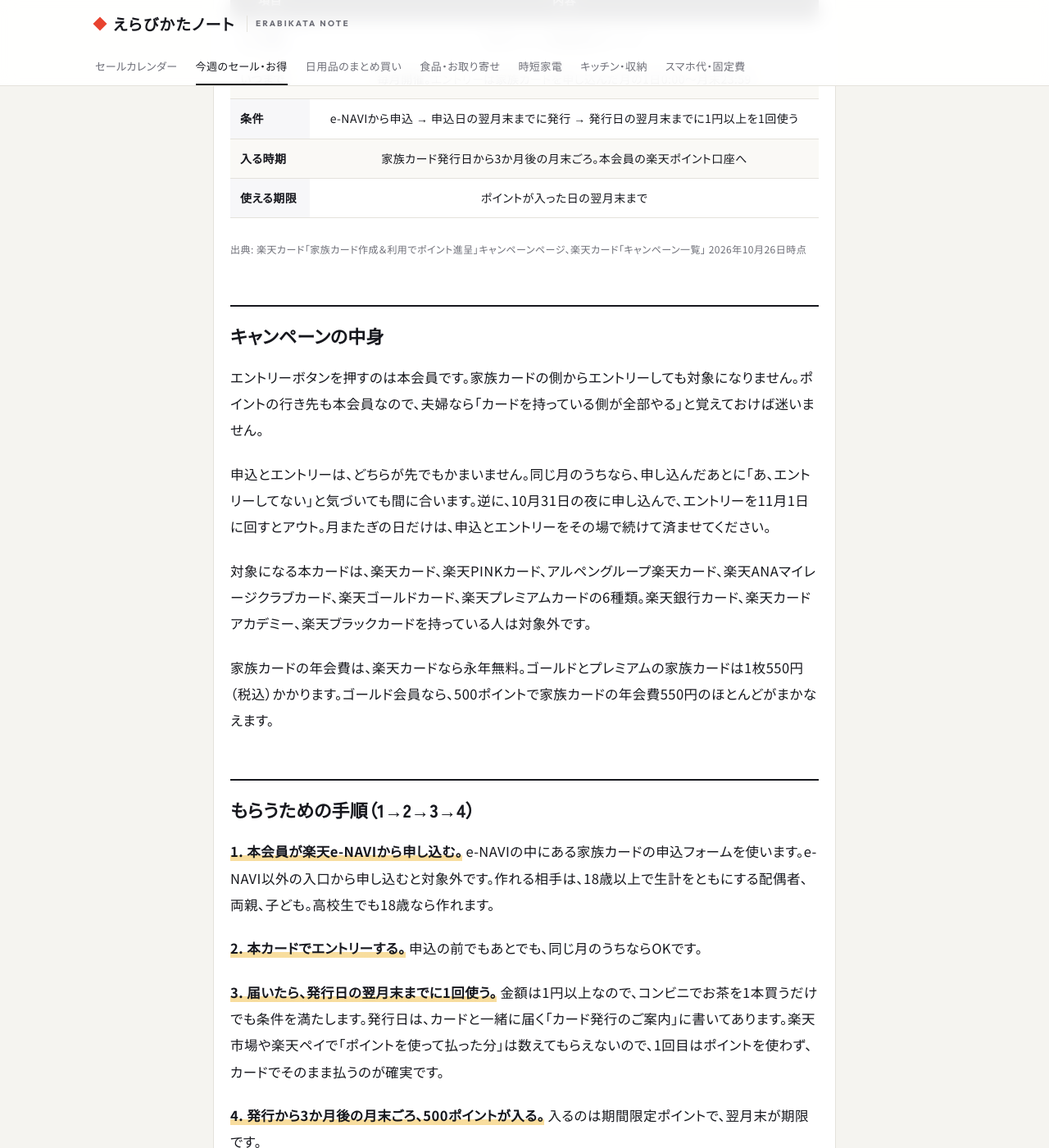
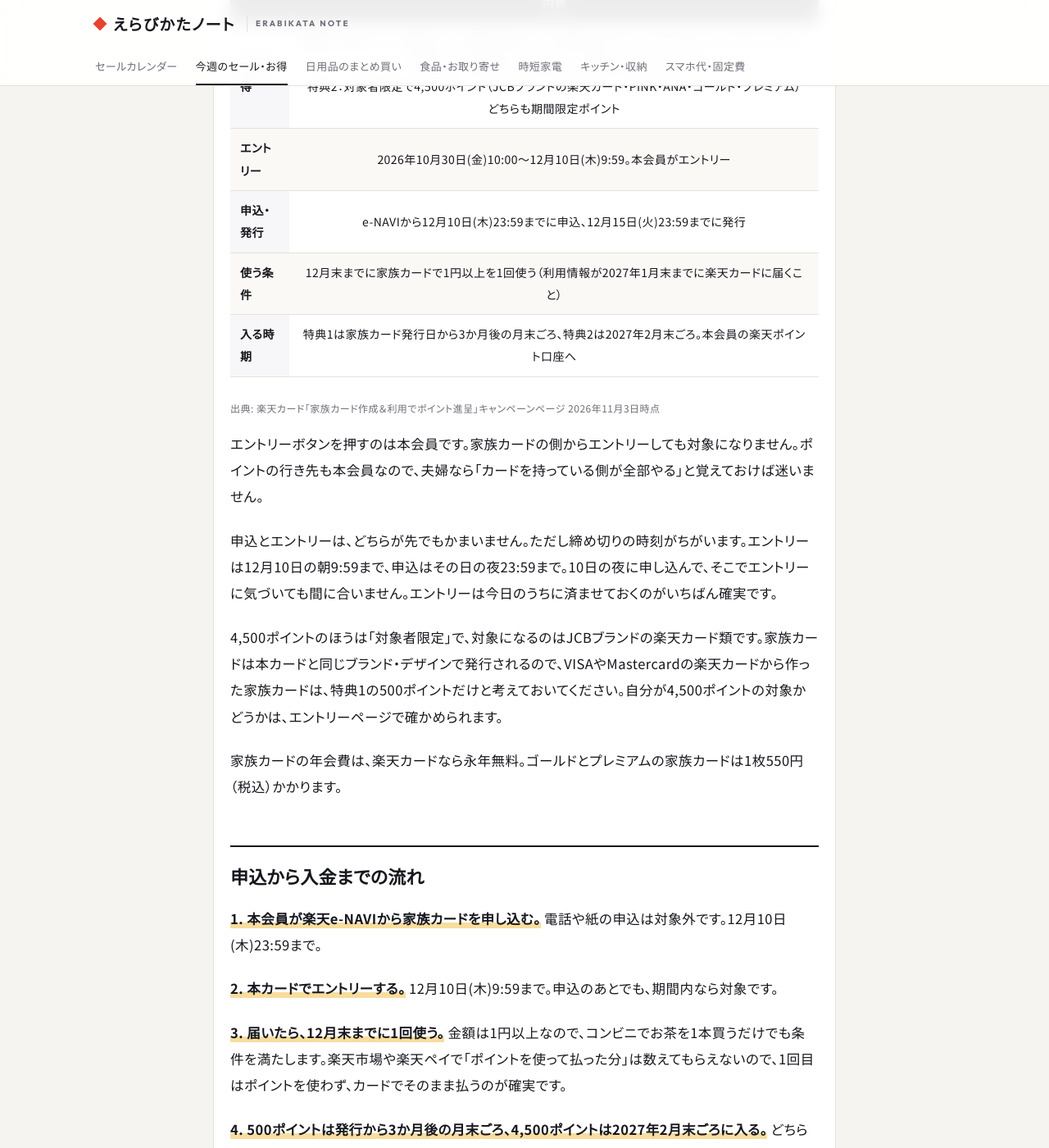
Before and after one commit to SakO377/blog, a Jekyll site: the page built from _posts/2026-10-26-rakuten-card-kazoku-card-500pt.md, in a window 1280 px wide and 1400 px high, scrolled down 1761 px. Shown: the whole window at 82% size. Built offline with Jekyll 4.4.1, drawn with Linux system fonts in a browser that asks for light colours; some of the changed text lies outside the part shown.

Commit message:
家族カード記事を最大5,000pt・12月10日締めの新しい条件に直す
Co-Authored-By: Claude Opus 5.5 <noreply@anthropic.com>
Claude-Session: https://claude.ai/code/session_013RFGDyjj236MuLuKeonpku

```diff
--- a/_posts/2026-10-26-rakuten-card-kazoku-card-500pt.md
+++ b/_posts/2026-10-26-rakuten-card-kazoku-card-500pt.md
@@ -1,82 +1,61 @@
 ---
 layout: post
-title: "楽天カード家族カードで500ポイント｜条件と入る時期【10月】"
+title: "楽天カード家族カードで最大5,000ポイント｜12月10日までの条件【11月】"
 date: 2026-10-26 07:00:00 +0900
-updated: 2026-10-26
+updated: 2026-11-03
 categories: [otoku]
-expires: 2026-11-30
-description: "楽天カードの家族カードを作って1回使うと、本会員に500ポイント。申し込んだ月の月末までにエントリー、ポイントは発行の3か月後の月末ごろに入ります。本カードと同時に申し込むと対象外など、もらえない8つのケースと日付の早見表つき。"
+expires: 2026-12-10
+description: "楽天カードの家族カードを作って1回使うと、本会員に500ポイント。JCBの楽天カードならさらに対象者限定で4,500ポイント、合計最大5,000ポイント。エントリーは12月10日(木)9:59まで、申込は同じ日の23:59まで。もらえない8つのケースと入る時期つき。"
 ---
 
 <div class="conclusion" markdown="1">
 
-**夫や妻に家族カードを1枚作って、1回使うだけで500ポイント。** 本会員が楽天e-NAVIから申し込み、その月のうちにエントリーすればOKです。ポイントは家族カードの発行から3か月後の月末ごろ、本会員に入ります。前に家族カードを作ったことがある家庭と、楽天カードを今から作る人（本カードと同時申込）はもらえません。
+**夫や妻に家族カードを1枚作って、1回使うだけで500ポイント。JCBの楽天カードなら、対象者限定でさらに4,500ポイントがついて最大5,000ポイントです。** エントリーは12月10日(木)9:59まで、家族カードの申込は同じ日の23:59まで。前に家族カードを作ったことがある家庭と、楽天カードを今から作る人（本カードと同時申込）はもらえません。
+
+{% include cta.html url="https://www.rakuten-card.co.jp/campaign/rakuten_card/family/add/" label="楽天カード公式で家族カードキャンペーンを見る" note="エントリーは12月10日(木)9:59まで" %}
 
 </div>
 
-{% include cta.html url="https://www.rakuten-card.co.jp/campaign/rakuten_card/family/add/" label="楽天カード公式で家族カードキャンペーンを見る" note="エントリーは申込月の月末まで" %}
+夫がドラッグストアで払ったおむつ代も、週末のホームセンターの支払いも、ポイントは全部あなたの楽天ポイント口座へ。家族カードを1枚作ると、家族の買い物が1つの明細とポイントにまとまります。年会費は楽天カードなら永年無料。そこにポイントがおまけでつくのが、このキャンペーンです。
 
-夫がドラッグストアで払ったおむつ代も、週末のホームセンターの支払いも、ポイントは全部あなたの楽天ポイント口座へ。家族カードを1枚作ると、家族の買い物が1つの明細とポイントにまとまります。年会費は楽天カードなら永年無料。そこに500ポイントがおまけでつくのが、このキャンペーンです。
+10月までは「毎月500ポイント・申込月の月末までにエントリー」という形でしたが、10月30日から中身が変わりました。締め切りは12月10日の1回だけ。年末の買い物が増える前に作っておくと、12月の支払いから家族のポイントがまとまり始めます。
 
-毎月やっているので、急いで今日申し込む必要はありません。気をつけたいのは「申し込んだ月の月末」というエントリーの締め切りだけ。10月に申し込むなら10月31日(土)23:59まで、11月に申し込むなら11月30日(月)23:59までです。
-
-## 結論：申し込んだ月のうちにエントリーすれば500ポイント
+## 結論：12月10日9:59までにエントリー、申込は同じ日の23:59まで
 
 <div class="ctable-wrap" markdown="1">
 
-| 項目 | 内容 |
+| | 内容 |
 |---|---|
-| いくら得 | 500ポイント（期間限定ポイント） |
-| いつまで | 毎月開催。エントリーは家族カードを申し込んだ月の1日0:00〜月末23:59 |
-| 条件 | e-NAVIから申込 → 申込日の翌月末までに発行 → 発行日の翌月末までに1円以上を1回使う |
-| 入る時期 | 家族カード発行日から3か月後の月末ごろ。本会員の楽天ポイント口座へ |
-| 使える期限 | ポイントが入った日の翌月末まで |
+| いくら得 | 特典1：500ポイント（楽天カード、楽天PINKカード、楽天ANAマイレージクラブカード、アルペングループ楽天カード、楽天ゴールドカード、楽天プレミアムカード）<br>特典2：対象者限定で4,500ポイント（JCBブランドの楽天カード・PINK・ANA・ゴールド・プレミアム）<br>どちらも期間限定ポイント |
+| エントリー | 2026年10月30日(金)10:00〜12月10日(木)9:59。本会員がエントリー |
+| 申込・発行 | e-NAVIから12月10日(木)23:59までに申込、12月15日(火)23:59までに発行 |
+| 使う条件 | 12月末までに家族カードで1円以上を1回使う（利用情報が2027年1月末までに楽天カードに届くこと） |
+| 入る時期 | 特典1は家族カード発行日から3か月後の月末ごろ、特典2は2027年2月末ごろ。本会員の楽天ポイント口座へ |
 
 </div>
-<p class="source">出典: 楽天カード「家族カード作成＆利用でポイント進呈」キャンペーンページ、楽天カード「キャンペーン一覧」 2026年10月26日時点</p>
-
-## キャンペーンの中身
+<p class="source">出典: 楽天カード「家族カード作成＆利用でポイント進呈」キャンペーンページ 2026年11月3日時点</p>
 
 エントリーボタンを押すのは本会員です。家族カードの側からエントリーしても対象になりません。ポイントの行き先も本会員なので、夫婦なら「カードを持っている側が全部やる」と覚えておけば迷いません。
 
-申込とエントリーは、どちらが先でもかまいません。同じ月のうちなら、申し込んだあとに「あ、エントリーしてない」と気づいても間に合います。逆に、10月31日の夜に申し込んで、エントリーを11月1日に回すとアウト。月またぎの日だけは、申込とエントリーをその場で続けて済ませてください。
+申込とエントリーは、どちらが先でもかまいません。ただし締め切りの時刻がちがいます。エントリーは12月10日の朝9:59まで、申込はその日の夜23:59まで。10日の夜に申し込んで、そこでエントリーに気づいても間に合いません。エントリーは今日のうちに済ませておくのがいちばん確実です。
 
-対象になる本カードは、楽天カード、楽天PINKカード、アルペングループ楽天カード、楽天ANAマイレージクラブカード、楽天ゴールドカード、楽天プレミアムカードの6種類。楽天銀行カード、楽天カードアカデミー、楽天ブラックカードを持っている人は対象外です。
+4,500ポイントのほうは「対象者限定」で、対象になるのはJCBブランドの楽天カード類です。家族カードは本カードと同じブランド・デザインで発行されるので、VISAやMastercardの楽天カードから作った家族カードは、特典1の500ポイントだけと考えておいてください。自分が4,500ポイントの対象かどうかは、エントリーページで確かめられます。
 
-家族カードの年会費は、楽天カードなら永年無料。ゴールドとプレミアムの家族カードは1枚550円（税込）かかります。ゴールド会員なら、500ポイントで家族カードの年会費550円のほとんどがまかなえます。
+家族カードの年会費は、楽天カードなら永年無料。ゴールドとプレミアムの家族カードは1枚550円（税込）かかります。
 
-## もらうための手順（1→2→3→4）
+## 申込から入金までの流れ
 
-**1. 本会員が楽天e-NAVIから申し込む。** e-NAVIの中にある家族カードの申込フォームを使います。e-NAVI以外の入口から申し込むと対象外です。作れる相手は、18歳以上で生計をともにする配偶者、両親、子ども。高校生でも18歳なら作れます。
+**1. 本会員が楽天e-NAVIから家族カードを申し込む。** 電話や紙の申込は対象外です。12月10日(木)23:59まで。
 
-**2. 本カードでエントリーする。** 申込の前でもあとでも、同じ月のうちならOKです。
+**2. 本カードでエントリーする。** 12月10日(木)9:59まで。申込のあとでも、期間内なら対象です。
 
-**3. 届いたら、発行日の翌月末までに1回使う。** 金額は1円以上なので、コンビニでお茶を1本買うだけでも条件を満たします。発行日は、カードと一緒に届く「カード発行のご案内」に書いてあります。楽天市場や楽天ペイで「ポイントを使って払った分」は数えてもらえないので、1回目はポイントを使わず、カードでそのまま払うのが確実です。
+**3. 届いたら、12月末までに1回使う。** 金額は1円以上なので、コンビニでお茶を1本買うだけでも条件を満たします。楽天市場や楽天ペイで「ポイントを使って払った分」は数えてもらえないので、1回目はポイントを使わず、カードでそのまま払うのが確実です。
 
-**4. 発行から3か月後の月末ごろ、500ポイントが入る。** 入るのは期間限定ポイントで、翌月末が期限です。
+**4. 500ポイントは発行から3か月後の月末ごろ、4,500ポイントは2027年2月末ごろに入る。** どちらも期間限定ポイントです。
 
 {% include cta.html url="https://www.rakuten-card.co.jp/campaign/rakuten_card/family/add/" label="楽天カード公式で家族カードキャンペーンを見る" note="エントリーは本会員のカードで" %}
 
-### 何月に入る？日付の早見表
-
-「3か月後の月末」と言われても、ぴんと来ませんよね。申し込んだ日とカードが発行された日で、ポイントが入る月がどう変わるかを2つの例で並べました。
-
-<div class="ctable-wrap" markdown="1">
-
-| | 例A：10月20日申込・10月30日発行 | 例B：10月28日申込・11月5日発行 |
-|---|---|---|
-| エントリーの締め切り | 10月31日 23:59 | 10月31日 23:59 |
-| 1回使う期限 | 11月30日 | 12月31日 |
-| 使った情報が楽天カードに届く期限 | 12月31日 | 2027年1月31日 |
-| 500ポイントが入る | 2027年1月末ごろ | 2027年2月末ごろ |
-| ポイントの使用期限 | 2027年2月28日 | 2027年3月31日 |
-
-</div>
-<p class="source">出典: 楽天カード「家族カード作成＆利用でポイント進呈」キャンペーンページ 2026年10月26日時点のルールから計算した目安。発行日によって変わり、進呈が遅れることもあります。</p>
-
-申込はわずか8日ちがいでも、発行が月をまたぐとポイントは1か月うしろにずれます。例Bで目をつけたいのは、エントリーの締め切りが10月31日のままだということ。カードが11月に届いても、エントリーは申し込んだ10月のうちです。
-
-もうひとつ、使った情報が楽天カードに届くまでには時間がかかることがあります。お店によっては、反映が遅れることもあります。期限の月末ぎりぎりに使うより、届いた週のうちに1回使っておくと安心です。
+使った情報が楽天カードに届くまでには時間がかかることがあります。12月31日の夜に使うより、カードが届いた週のうちに1回使っておくと安心です。
 
 ## もらえない8つのケース
 
@@ -103,7 +82,7 @@ description: "楽天カードの家族カードを作って1回使うと、本
 
 向いていないのは、すでに一度家族カードを作ったことがある家庭。今は持っていなくても対象外です。それから、自分の支払いは自分のポイントにしたい夫婦。家族カードの分は全部本会員に貯まるので、家族会員の側にはポイントが入りません。家族会員は、海外旅行保険の申込もできません。
 
-入った500ポイントは期間限定なので、翌月末までに使い切りたいところです。日用品のまとめ買いに回すなら、[5と0のつく日とワンダフルデーの比べ方]({{ '/otoku/rakuten-5-0-wonderful/' | relative_url }})を見て、ポイントが増える日に合わせるとむだがありません。ポイントが「いつ入るか」の数え方は、[楽天モバイル紹介ポイントはいつ入る？]({{ '/otoku/2026/10/21/rakuten-mobile-shoukai-point-itsu/' | relative_url }})と似ているので、あわせて読むと月の数え方に慣れます。
+入ったポイントは期間限定なので、早めに使い切りたいところです。日用品のまとめ買いに回すなら、[5と0のつく日とワンダフルデーの比べ方]({{ '/otoku/rakuten-5-0-wonderful/' | relative_url }})を見て、ポイントが増える日に合わせるとむだがありません。ポイントが「いつ入るか」の数え方は、[楽天モバイル紹介ポイントはいつ入る？]({{ '/otoku/2026/10/21/rakuten-mobile-shoukai-point-itsu/' | relative_url }})と似ているので、あわせて読むと月の数え方に慣れます。
 
 <details class="faq"><summary>子どもにも家族カードを作れますか？</summary>
 
@@ -129,8 +108,8 @@ description: "楽天カードの家族カードを作って1回使うと、本
 
 </details>
 
-## まとめ：10月に申し込むなら、エントリーは31日まで
+## まとめ：エントリーは12月10日(木)9:59まで
 
-本会員がe-NAVIで申し込み、同じ月にエントリー。届いたら1回使う。やることはこの3つで、500ポイントは発行の3か月後の月末ごろに入ります。10月中に申し込むならエントリーは10月31日(土)23:59まで、11月なら11月30日(月)23:59まで。楽天カードと同時に申し込むと対象外になる点だけは、忘れないでください。キャンペーンは途中で変わったり終わったりすることもあるので、申し込む前にエントリーページが開いているかを見ておくと安心です。
+本会員がe-NAVIで申し込み、エントリー。届いたら12月中に1回使う。やることはこの3つで、500ポイントは発行の3か月後の月末ごろ、JCBの対象者なら4,500ポイントが2027年2月末ごろに入ります。エントリーは12月10日(木)9:59まで、申込はその日の23:59まで。楽天カードと同時に申し込むと対象外になる点だけは、忘れないでください。キャンペーンは途中で変わったり終わったりすることもあるので、申し込む前にエントリーページが開いているかを見ておくと安心です。
 
-{% include cta.html url="https://www.rakuten-card.co.jp/campaign/rakuten_card/family/add/" label="楽天カード公式で家族カードキャンペーンを見る" note="エントリーは申込月の月末まで" %}
+{% include cta.html url="https://www.rakuten-card.co.jp/campaign/rakuten_card/family/add/" label="楽天カード公式で家族カードキャンペーンを見る" note="エントリーは12月10日(木)9:59まで" %}
```
Also changed, not shown: _data/pickup.yml (+4 -4 lines).
